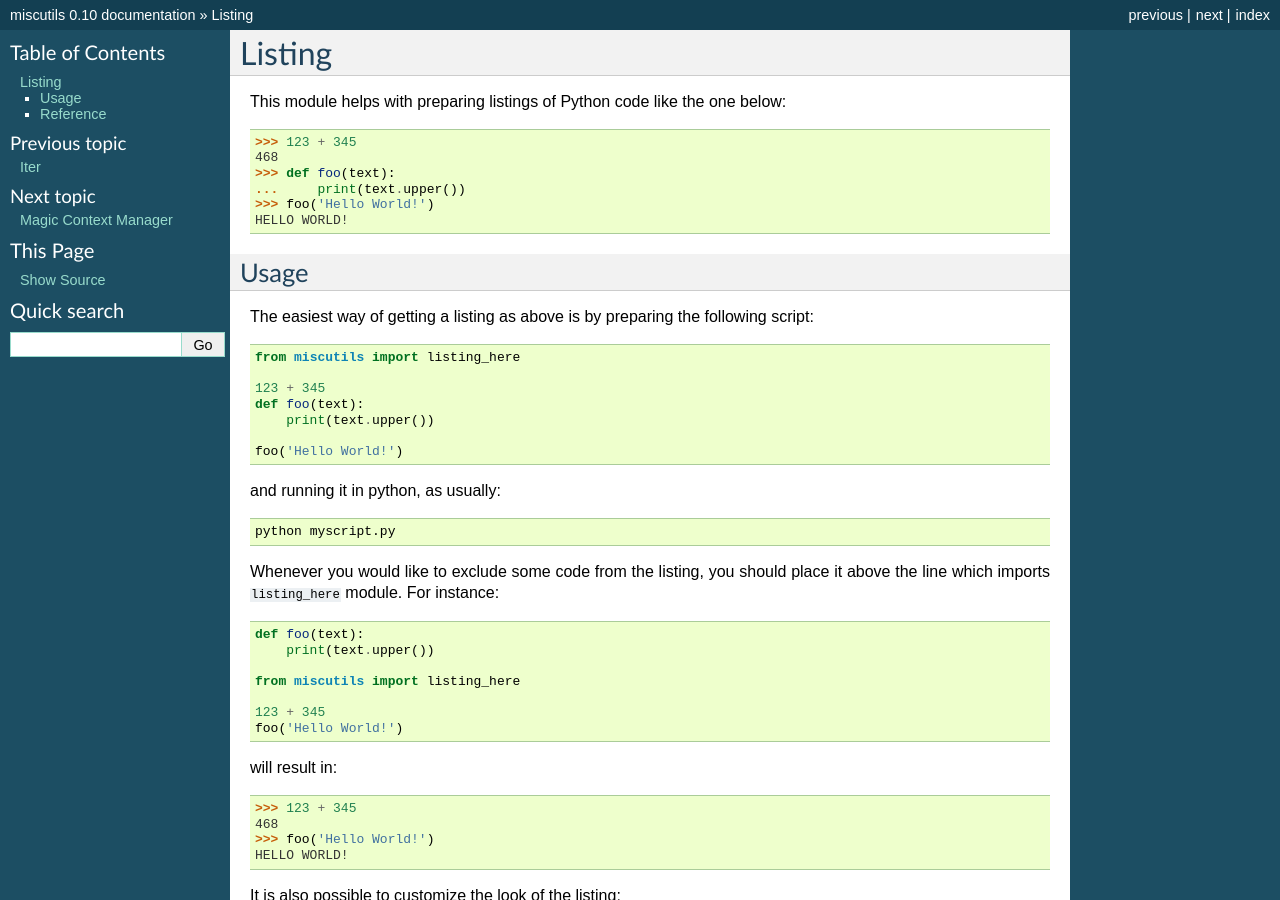
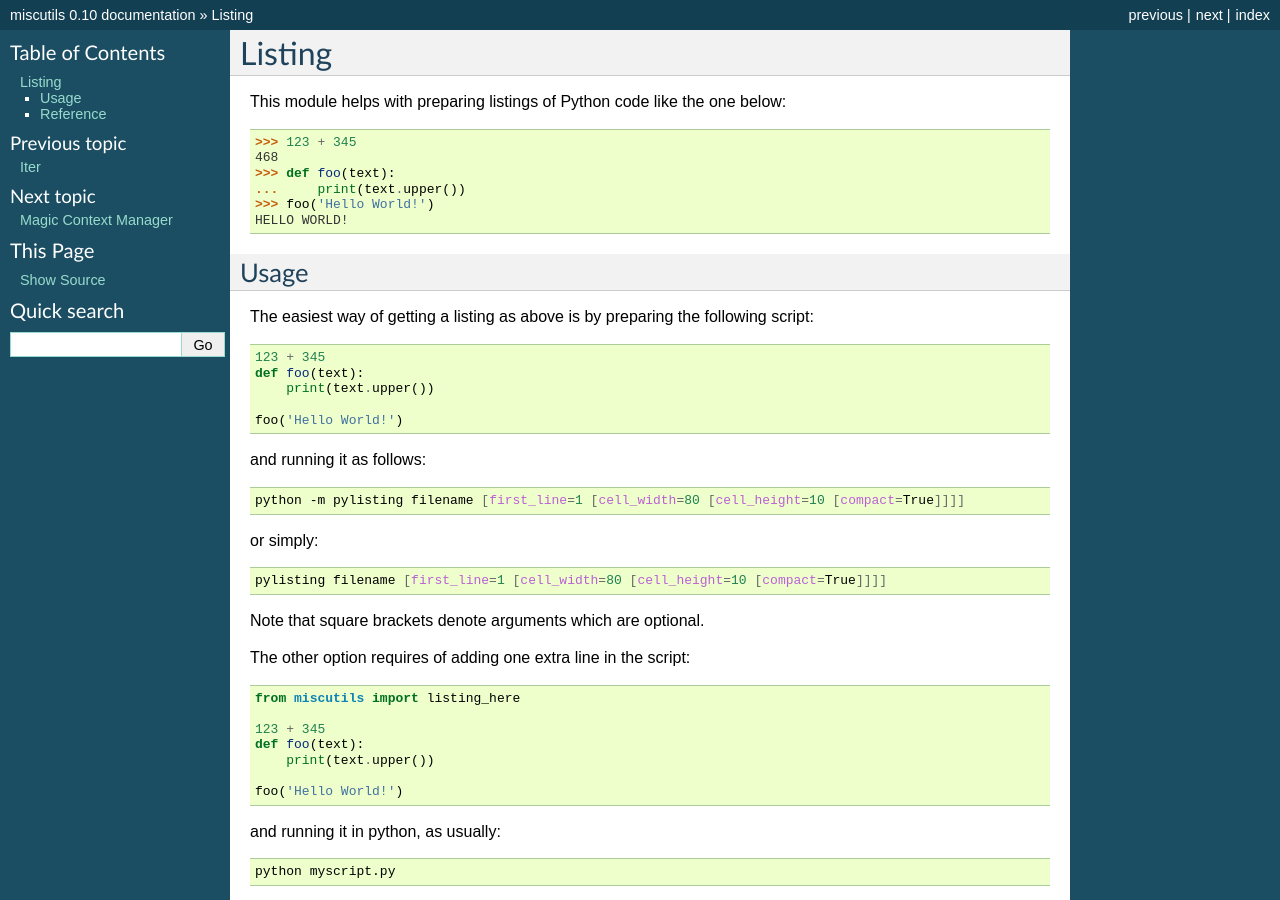
Before and after one commit to gergelyk/pymiscutils, a Sphinx documentation site: the page built from docs/source/listing.rst, in a window 1280 px wide and 900 px high. Built offline with Sphinx 7.4.7, drawn with Linux system fonts in a browser that asks for light colours.

Commit message:
listing docs updated

```diff
--- a/docs/source/listing.rst
+++ b/docs/source/listing.rst
@@ -14,6 +14,30 @@ Usage
 -----
 
 The easiest way of getting a listing as above is by preparing the following script:
+
+.. code-block:: python
+
+    123 + 345
+    def foo(text):
+        print(text.upper())
+
+    foo('Hello World!')
+
+and running it as follows:
+
+.. code-block:: bash
+
+    python -m pylisting filename [first_line=1 [cell_width=80 [cell_height=10 [compact=True]]]]
+
+or simply:
+
+.. code-block:: bash
+
+    pylisting filename [first_line=1 [cell_width=80 [cell_height=10 [compact=True]]]]
+
+Note that square brackets denote arguments which are optional.
+
+The other option requires of adding one extra line in the script:
 
 .. code-block:: python
 
```
